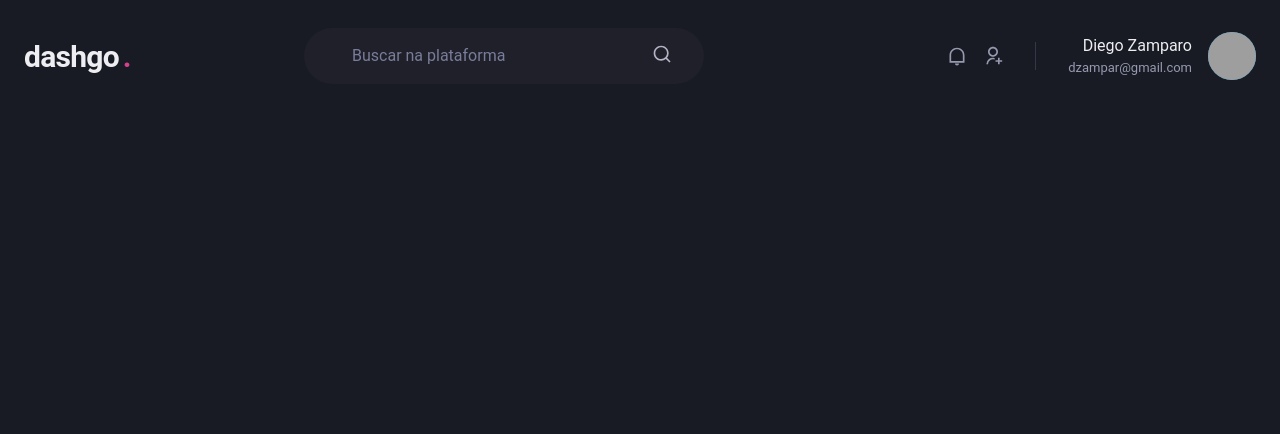
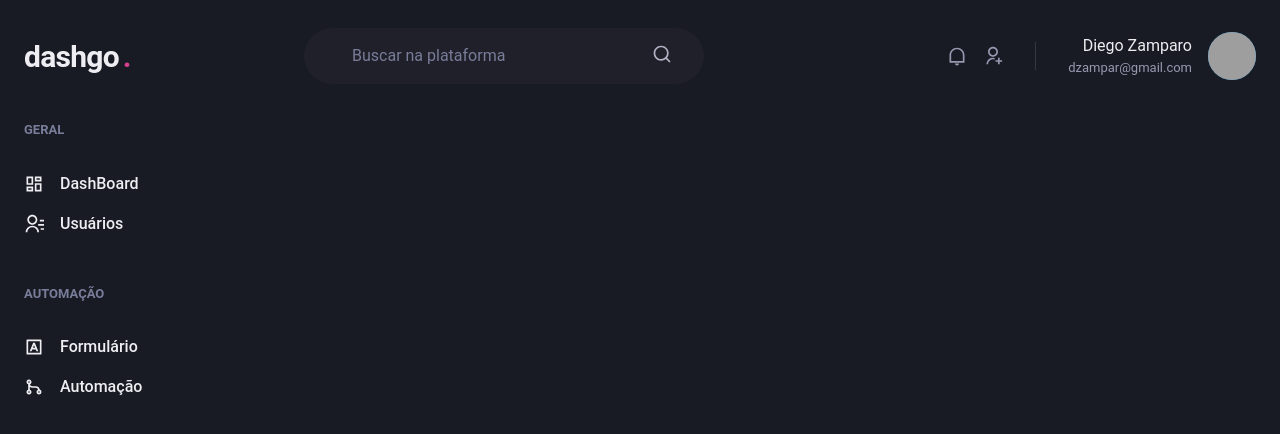
Before and after one commit to dzampa/DashGo, a Next.js app: page /dashboard in a window 1280 px wide. Shown: the top 434 px of the page. Built offline with nearby package versions, Linux system fonts and the light colour scheme; grey boxes are pictures that could not be loaded.

Commit message:
added sidebar

```diff
--- /dev/null
+++ b/src/components/Sidebar.tsx
@@ -0,0 +1,37 @@
+import { Box, Icon, Link, Stack, Text } from "@chakra-ui/react";
+import { RiContactsLine, RiDashboardLine, RiGitMergeLine, RiInputMethodLine } from "react-icons/ri";
+
+export function Sidebar() {
+    return (
+        <Box as="aside" w="64" mr="8">
+            <Stack spacing="12" align="flex-start">
+                <Box>
+                    <Text fontWeight="bold" color="gray.400" fontSize="small">GERAL</Text>
+                    <Stack spacing="4" mt="8" align="stretch">
+                        <Link display="flex" alignItems="center">
+                            <Icon as={RiDashboardLine} fontSize="20" />
+                            <Text ml="4" fontWeight="medium">DashBoard</Text>
+                        </Link>
+                        <Link display="flex" alignItems="center">
+                            <Icon as={RiContactsLine} fontSize="20" />
+                            <Text ml="4" fontWeight="medium">Usuários</Text>
+                        </Link>
+                    </Stack>
+                </Box>
+                <Box>
+                    <Text fontWeight="bold" color="gray.400" fontSize="small">AUTOMAÇÃO</Text>
+                    <Stack spacing="4" mt="8" align="stretch">
+                        <Link display="flex" alignItems="center">
+                            <Icon as={RiInputMethodLine} fontSize="20" />
+                            <Text ml="4" fontWeight="medium">Formulário</Text>
+                        </Link>
+                        <Link display="flex" alignItems="center">
+                            <Icon as={RiGitMergeLine} fontSize="20" />
+                            <Text ml="4" fontWeight="medium">Automação</Text>
+                        </Link>
+                    </Stack>
+                </Box>
+            </Stack >
+        </Box >
+    );
+}
--- a/src/pages/dashboard.tsx
+++ b/src/pages/dashboard.tsx
@@ -1,7 +1,14 @@
+import { Flex } from "@chakra-ui/react";
 import { Header } from "../components/Header";
+import { Sidebar } from "../components/Sidebar";
 
 export default function DashBoard() {
     return (
-        <Header />
+        <Flex direction="column" h="100vh">
+            <Header />
+            <Flex w="100%" my="6" maxWidth={1480} mx="auto" px="6">
+                <Sidebar />
+            </Flex>
+        </Flex>
     )
 }
```
